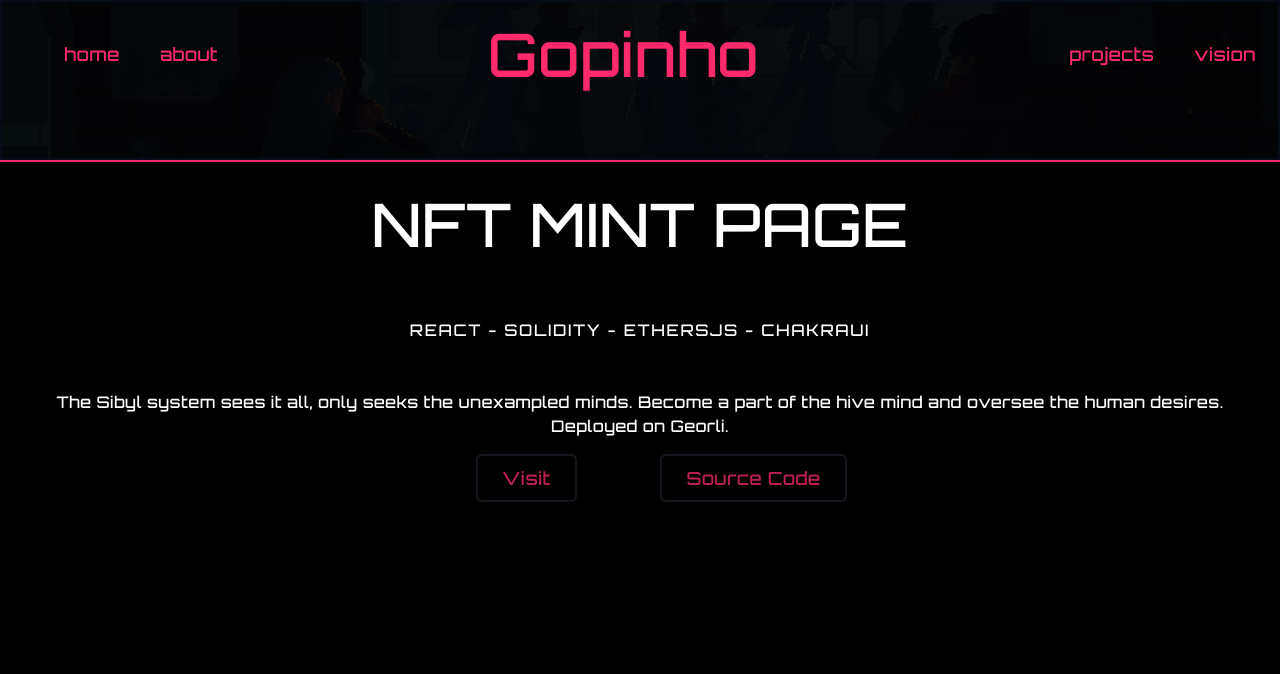
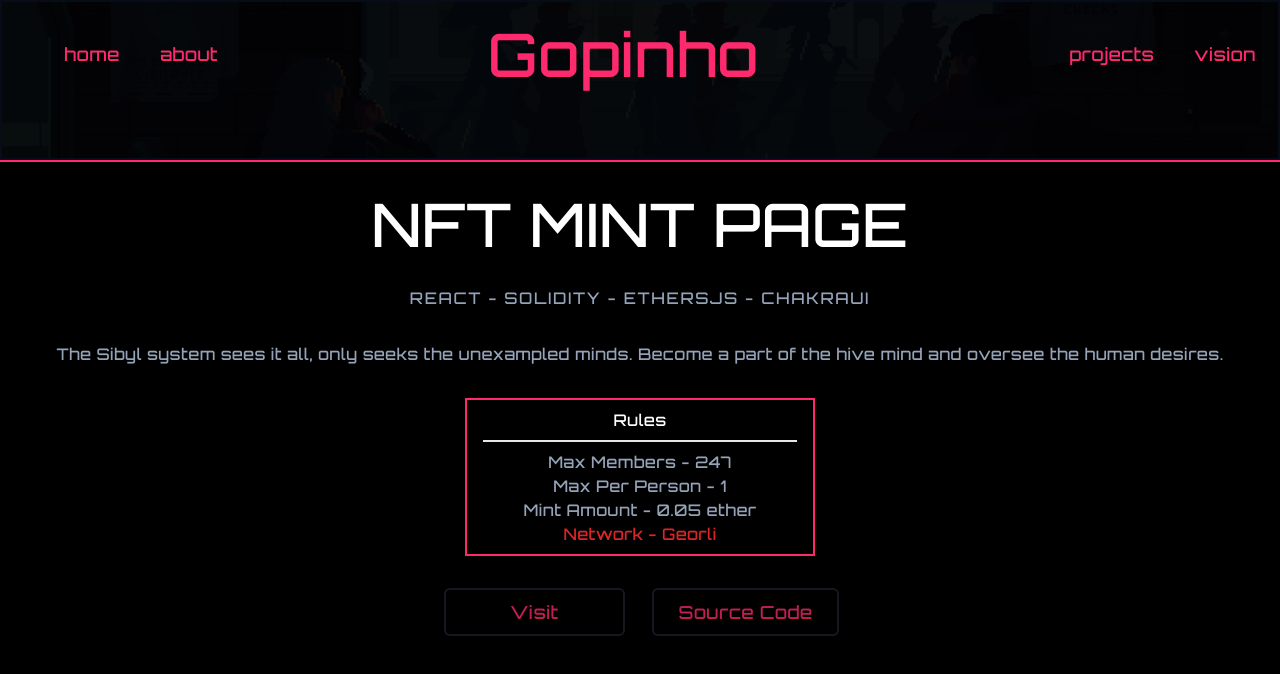
Before and after one commit to gopiinho/devProfile, a Next.js app: page /sibyl in a window 1280 px wide. Shown: the top 674 px of the page. Built offline with nearby package versions, Linux system fonts and the light colour scheme.

Commit message:
Added a rules box to Sibyl page to display the mint requirements

```diff
--- a/pages/sibyl.jsx
+++ b/pages/sibyl.jsx
@@ -5,27 +5,36 @@ const sibyl = () => {
   return (
     <div className="w-full h-screen text-center font-cyber">
       <div className="flex flex-col">
-        <div className=" h-40 background-tile border-2 border-blue-500 z-0"></div>
+        <div className=" h-40 background-tile border-2 border-blue-500 "></div>
         <div className="w-full border-t-2 border-neon-main">
           <div className="max-w-[1240px] w-full h-full mx-auto  flex justify-center items-center ">
             <div className="">
-              <h1 className="py-4 neonH2 pt-8">NFT MINT PAGE </h1>
-              <h2 className=" tracking-widest uppercase text-center my-12 font-cyber ">
+              <h1 className=" neonH2 pt-8">NFT MINT PAGE </h1>
+              <h2 className=" tracking-widest uppercase text-center my-8 font-cyber text-slate-400">
                 React - Solidity - ethersjs - ChakraUI
               </h2>
 
-              <p>
+              <p className="text-slate-400">
                 The Sibyl system sees it all, only seeks the unexampled minds.
                 Become a part of the hive mind and oversee the human desires.
-                Deployed on Georli.
               </p>
             </div>
           </div>
-
-          <div className="grid md:grid-cols-2 gap-4 links items-center  justify-between max-w-[470px] m-auto p-4 font-cyber text-[#ff2a6d] mobile-center">
+          <div className="pt-8 max-w-[350px] m-auto">
+            <div className="border-2 border-neon-main">
+              <h2 className="border-b-2 mx-4 py-2">Rules</h2>
+              <div className="text-slate-400 py-2">
+                <p>Max Members - 247</p>
+                <p>Max Per Person - 1</p>
+                <p>Mint Amount - 0.05 ether</p>
+                <p className="text-red-600">Network - Georli</p>
+              </div>
+            </div>
+          </div>
+          <div className=" grid md:grid-cols-2 gap-4 links items-center  justify-between max-w-[470px] m-auto p-8 font-cyber text-[#ff2a6d] mobile-center">
             <div className=" flex flex-col items-center justify-between ">
               <Link href="https://whimsical-kheer-5221bd.netlify.app/">
-                <p className="neonH2 text-center py-2  px-6 border-2 border-slate-600  hover:border-[#ff2a6d] bg-black text-[#ff2a6d] text-lg cursor-pointer opacity-75 hover:opacity-100 transition duration-700 hover:shadow-neon-main rounded-md border-opacity-40">
+                <p className="neonH2 text-center py-2  px-16 border-2 border-slate-600  hover:border-[#ff2a6d] bg-black text-[#ff2a6d] text-lg cursor-pointer opacity-75 hover:opacity-100 transition duration-700 hover:shadow-neon-main rounded-md border-opacity-40">
                   Visit
                 </p>
               </Link>
```
